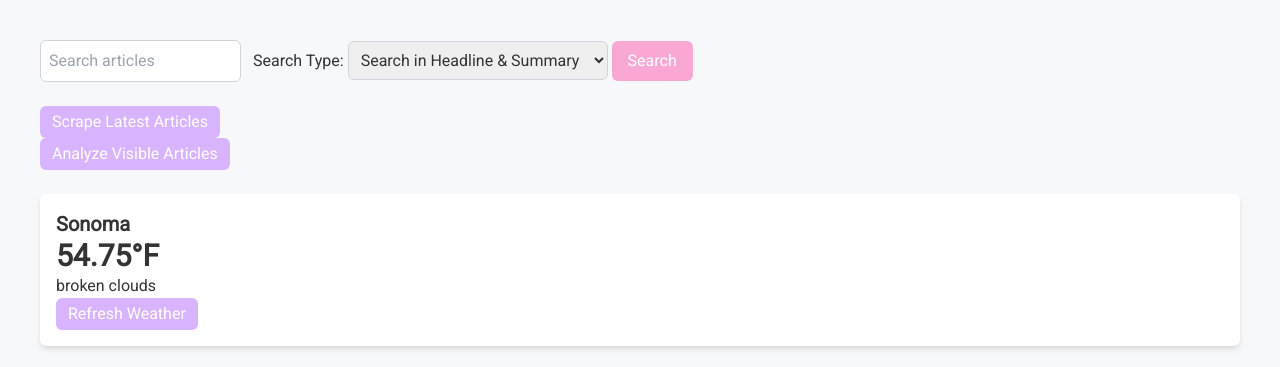
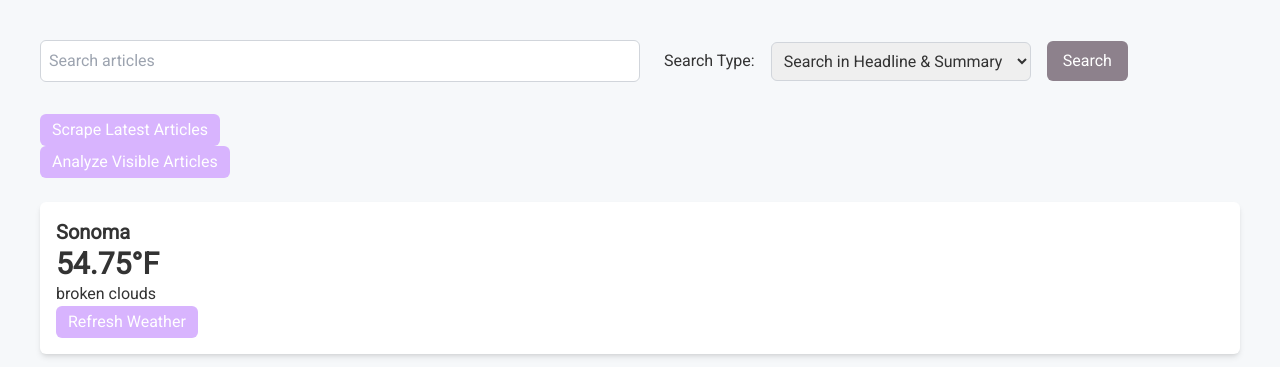
Before and after one commit to jsnorek/NewsNow, a Flask app: page /search in a window 1280 px wide. Shown: the top 367 px of the page. Run offline with Flask 3, Linux system fonts and the light colour scheme; data comes from the database, SQL or seed files in the repository; some libraries are stand-ins or nearby versions.

Commit message:
update some css for the search bar

```diff
--- a/templates/index.html
+++ b/templates/index.html
@@ -29,6 +29,7 @@
 
     <!-- Google Fonts -->
     <link href="https://fonts.googleapis.com/css2?family=Playfair+Display:wght@700&family=Roboto&display=swap" rel="stylesheet">
+
 </head>
 <body class="bg-background text-text font-body p-10">
     <!-- Force Tailwind CDN to include custom classes -->
@@ -53,8 +54,9 @@
     {% endwith %}
 
     <!-- Search Bar -->
-<form action="/search" method="GET" class="mb-6">
-    <input type="text" name="query" placeholder="Search articles" class="p-2 border border-gray-300 rounded-md focus:ring-2 focus:ring-blue-300" required>
+<section class="mb-8">
+    <form action="/search" method="GET" class="flex flex-col md:flex-row gap-4 md:items-center">
+        <input type="text" name="query" placeholder="Search articles" class="p-2 border border-gray-300 rounded-md focus:outline-none focus:ring-2 focus:ring-accent w-full md:w-1/2" required>
 
         <label for="search_type" class="ml-2">Search Type:</label>
         <select name="search_type" id="search_type" class="p-2 border border-gray-300 rounded-md">
@@ -62,8 +64,9 @@
             <option value="wildcard_phrase">Search with Wildcards/Phrases</option>
         </select>
 
-    <button type="submit" class="bg-pink-300 text-white py-2 px-4 rounded-md hover:bg-pink-400 transition-all">Search</button>
+        <button type="submit" class="bg-primary text-white py-2 px-4 rounded-md hover:bg-[#7B6E7B] active:bg-[#6E616E] transition-all">Search</button>
     </form>
+</section>
 
     <!-- Scrape Latest Articles Button -->
     <script src="{{ url_for('static', filename='script.js') }}"></script>
```
Lines whose indentation alone changed are shown as unchanged.
